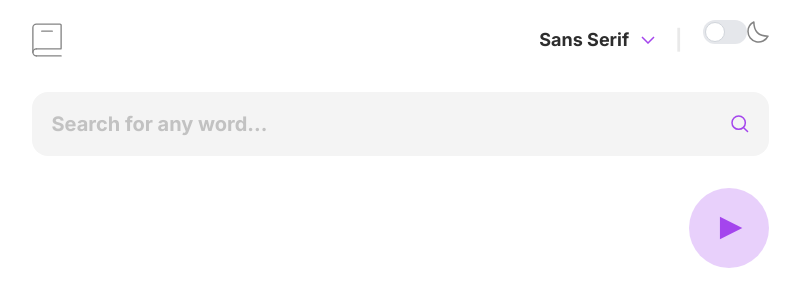
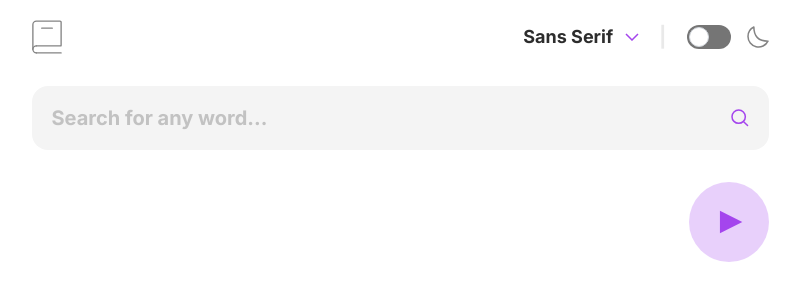
Before and after one commit to MJ-builds/dictionary-app, a Next.js app: page / in a window 1280 px wide. Shown: the top 306 px of the page, without its empty margins (240-1040 px from the left). Built offline with nearby package versions, Linux system fonts and the light colour scheme; no server answers.

Commit message:
theme toggle cleanup but w/o dark finished

```diff
--- a/app/components/MenuDropdown.js
+++ b/app/components/MenuDropdown.js
@@ -4,7 +4,7 @@ import React, { useState } from "react";
 import { useWordContext } from "../context/WordContext";
 
 export default function MenuDropdown() {
-  const { setActiveFont } = useWordContext();
+  const { activeFont, setActiveFont } = useWordContext();
   //local state re menu
   const [isMenuOpen, setIsMenuOpen] = useState(false);
 
@@ -27,7 +27,11 @@ export default function MenuDropdown() {
         onClick={toggleMenu}
         className="flex flex-row gap-3 items-center text-sm md:text-lg"
       >
-        Sans Serif
+        {activeFont === "inter"
+          ? "Sans Serif"
+          : activeFont === "lora"
+          ? "Serif"
+          : "Mono"}
         <img src="./assets/images/icon-arrow-down.svg" />
       </button>
 
--- a/app/components/Navbar.js
+++ b/app/components/Navbar.js
@@ -12,7 +12,7 @@ export default function Navbar() {
       </div>
       <MenuDropdown />
       <div className="mx-5 text-[#E9E9E9]">|</div>
-      <div className="flex flex-row gap-5 items-center ">
+      <div className="flex items-center justify-center scale-75 md:scale-100">
         <ToggleTheme />
       </div>
     </div>
--- a/app/components/ToggleTheme.js
+++ b/app/components/ToggleTheme.js
@@ -15,19 +15,34 @@ export default function ToggleTheme() {
   };
 
   return (
-    <label className="relative inline-flex items-center mb-4 cursor-pointer">
+    <label className="relative inline-flex items-center cursor-pointer gap-4">
       <input
         type="checkbox"
         className="sr-only peer"
         checked={isChecked}
         onChange={handleChange}
       />
-      <div className="w-11 h-6 bg-gray-200 rounded-full peer peer-focus:ring-blue-300 dark:peer-focus:ring-blue-800 dark:bg-gray-700 peer-checked:after:translate-x-full peer-checked:after:border-white after:content-[''] after:absolute after:top-0.5 after:left-[2px] after:bg-white after:border-gray-300 after:border after:rounded-full after:h-5 after:w-5 after:transition-all dark:border-gray-600 peer-checked:bg-blue-600"></div>
+      <div className="w-11 h-6 bg-[#757575] rounded-full peer peer-focus:ring-gray-500 dark:bg-[#A445ED] peer-checked:after:translate-x-full peer-checked:after:border-white after:content-[''] after:absolute after:top-0.5 after:left-[2px] after:bg-white after:border-gray-300 after:border after:rounded-full after:h-5 after:w-5 after:transition-all"></div>
       <div>
         {theme === "light" ? (
           <img src="./assets/images/icon-moon.svg" />
         ) : (
-            <svg className="dark:text-[#A445ED]" xmlns="http://www.w3.org/2000/svg" width="22" height="22" viewBox="0 0 22 22"><path fill="none" stroke="currentColor" stroke-linecap="round" stroke-linejoin="round" stroke-width="1.5" d="M1 10.449a10.544 10.544 0 0 0 19.993 4.686C11.544 15.135 6.858 10.448 6.858 1A10.545 10.545 0 0 0 1 10.449Z"/></svg>
+          <svg
+            className="dark:text-[#A445ED]"
+            xmlns="http://www.w3.org/2000/svg"
+            width="22"
+            height="22"
+            viewBox="0 0 22 22"
+          >
+            <path
+              fill="none"
+              stroke="currentColor"
+              stroke-linecap="round"
+              stroke-linejoin="round"
+              stroke-width="1.5"
+              d="M1 10.449a10.544 10.544 0 0 0 19.993 4.686C11.544 15.135 6.858 10.448 6.858 1A10.545 10.545 0 0 0 1 10.449Z"
+            />
+          </svg>
         )}
       </div>
     </label>
--- a/tailwind.config.js
+++ b/tailwind.config.js
@@ -1,6 +1,7 @@
 /** @type {import('tailwindcss').Config} */
 
 module.exports = {
+  mode: 'jit',
   darkMode: 'class',
   content: [
     './pages/**/*.{js,ts,jsx,tsx,mdx}',
```
